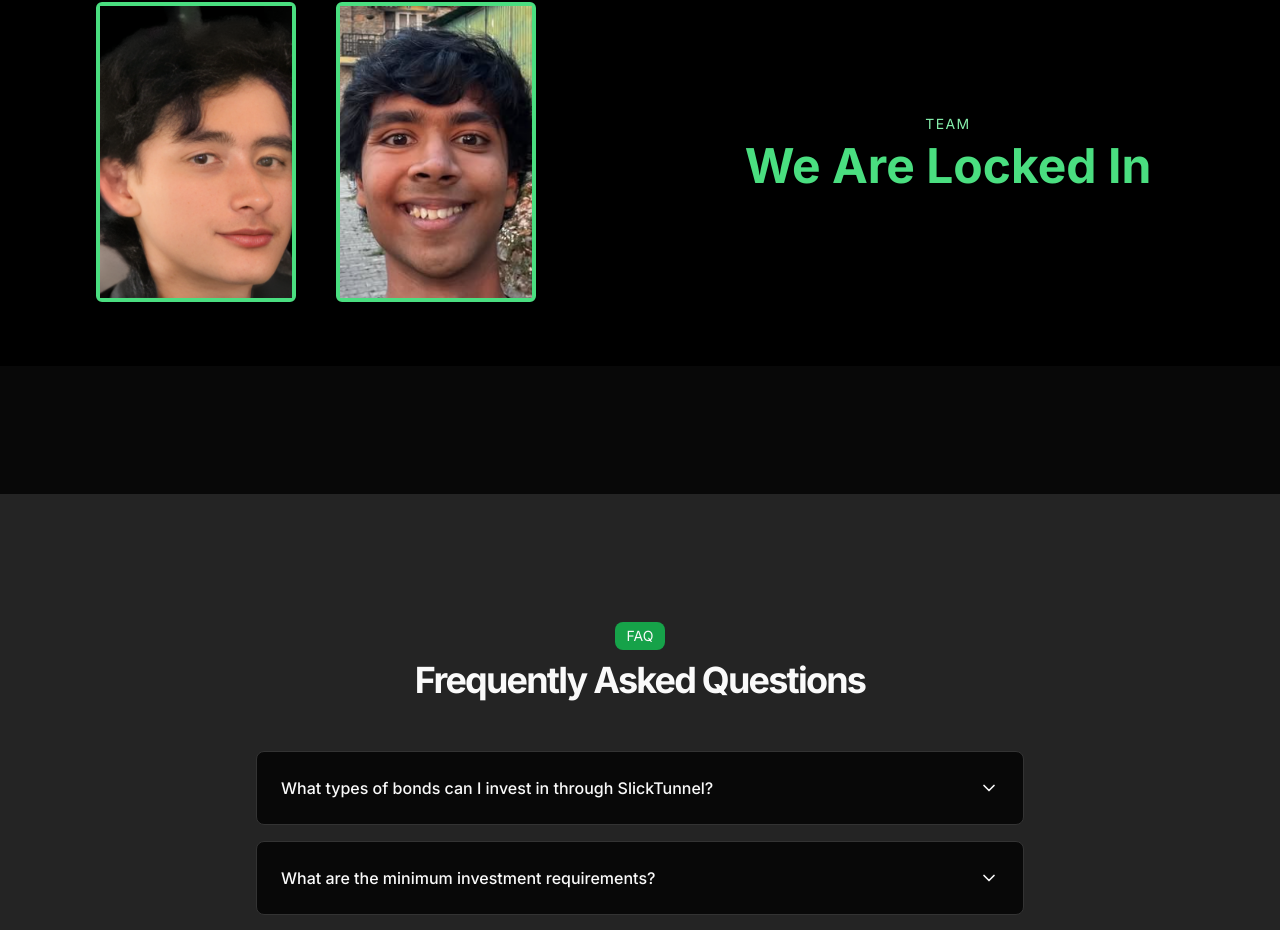
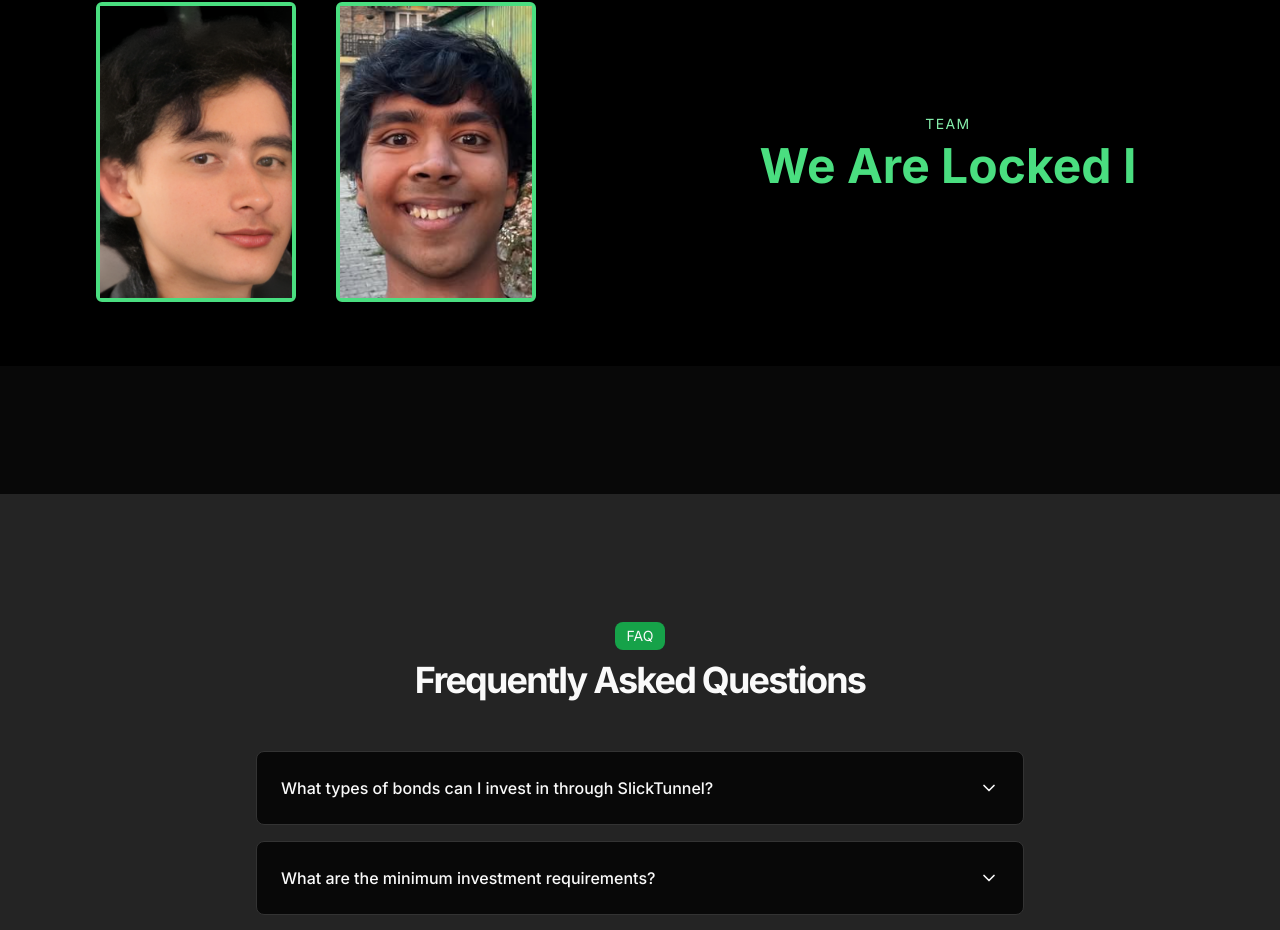
Before and after one commit to Xethdar/Test, a Next.js app: page / in a window 1280 px wide. Shown: the part 3395-4325 px from the top of the page. Built offline with nearby package versions, Linux system fonts and the light colour scheme.

Commit message:
Update page.tsx

```diff
--- a/app/page.tsx
+++ b/app/page.tsx
@@ -530,7 +530,7 @@ export default function LandingPage() {
     <div className="w-1/2 hidden md:flex flex-col justify-center items-center pr-6">
   <p className="text-sm text-green-300 tracking-widest mb-2">TEAM</p>
   <h3 className="text-5xl font-bold text-green-400 whitespace-nowrap">
-    We Are Locked In
+    We Are Locked I
   </h3>
 </div>
   )}
```
